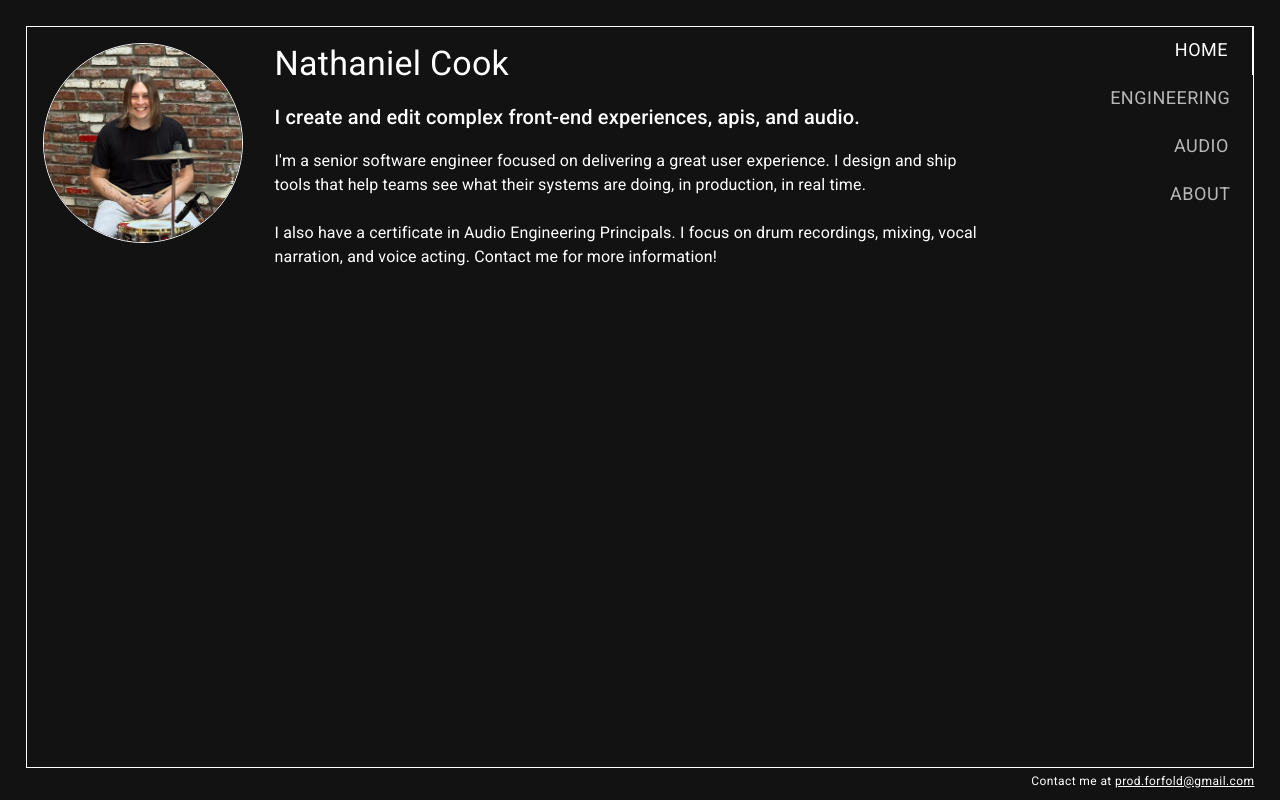
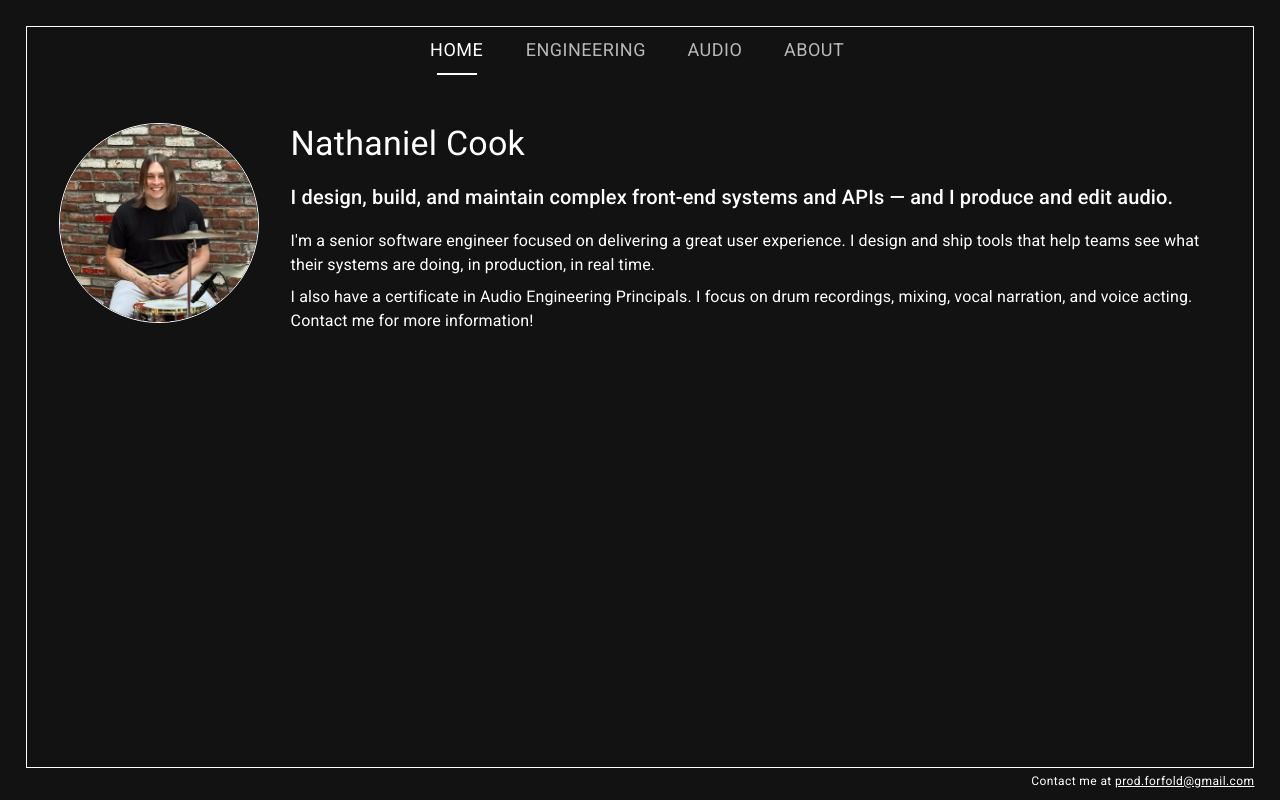
Before and after one commit to Forfold/forfold, a React (Vite) app: page / in a window 1280 px wide. Built offline with nearby package versions, Linux system fonts and the light colour scheme.

Commit message:
more stuff

```diff
--- a/src/components/Engineering/index.tsx
+++ b/src/components/Engineering/index.tsx
@@ -52,7 +52,7 @@ export function Engineering() {
         <br />
 
         <Link href="https://www.linkedin.com/in/nathanieljcook/" target="_blank">
-          My LinkedIn
+          My LinkedIn ↗️
         </Link>
       </Box>
     </Box>
--- a/src/components/Home/index.tsx
+++ b/src/components/Home/index.tsx
@@ -32,16 +32,18 @@ export default function Home() {
           Nathaniel Cook
         </Typography>
         <Typography variant="h6" component="h3" sx={{ pb: 2 }}>
-          I create and edit complex front-end experiences, apis, and audio.
+          I design, build, and maintain complex front-end systems and APIs — and I produce and edit
+          audio.
         </Typography>
 
-        <Typography variant="body1">
+        <Typography sx={{ pb: 1 }}>
           I&apos;m a senior software engineer focused on delivering a great user experience. I
           design and ship tools that help teams see what their systems are doing, in production, in
           real time.
-          <br />
-          <br />I also have a certificate in Audio Engineering Principals. I focus on drum
-          recordings, mixing, vocal narration, and voice acting. Contact me for more information!
+        </Typography>
+        <Typography>
+          I also have a certificate in Audio Engineering Principals. I focus on drum recordings,
+          mixing, vocal narration, and voice acting. Contact me for more information!
         </Typography>
       </Box>
     </Box>
--- a/src/components/Main/index.tsx
+++ b/src/components/Main/index.tsx
@@ -1,6 +1,6 @@
 import { type ReactNode, Suspense, type SyntheticEvent, useState, useRef } from 'react'
 import CssBaseline from '@mui/material/CssBaseline'
-import { Box, Tabs, Tab } from '@mui/material'
+import { Box, Tabs, Tab, Grid } from '@mui/material'
 import { styled, ThemeProvider } from '@mui/material/styles'
 import { theme } from '../../theme'
 import { Footer } from './Footer'
@@ -14,9 +14,9 @@ const StyledTabs = styled(
     children?: ReactNode
     value: number
     onChange: (event: SyntheticEvent, newValue: number) => void
+    orientation?: 'vertical' | 'horizontal'
   }) => (
     <Tabs
-      orientation="vertical"
       {...props}
       TabIndicatorProps={{
         children: <span className="MuiTabs-indicatorSpan" />,
@@ -67,53 +67,41 @@ export function App() {
     <ThemeProvider theme={theme}>
       <CssBaseline />
 
-      <Box sx={{ height: '100%', position: 'relative', padding: '2%', pb: 4 }}>
+      <Box sx={{ height: '100%', padding: '2%', pb: 4 }}>
         <Box
           id="border-box"
           ref={borderRef}
           sx={{
             height: '100%',
             width: '100%',
-            position: 'relative',
             border: '0.1px solid white',
-            overflow: 'hidden', // clip fish
+            overflow: 'auto',
           }}
         >
-          {/* right side tabs */}
-          <Box
-            id="sidebar"
-            sx={(theme) => ({
-              position: 'fixed',
-              right: '2%',
-              [theme.breakpoints.down('lg')]: {
-                position: 'relative',
-              },
-              zIndex: 3, // keep tabs above fish
-            })}
-          >
-            <StyledTabs value={value} onChange={handleChange}>
+          <Grid container spacing={2}>
+            <Grid id="sidebar" size={{ xs: 12 }} sx={{ display: 'flex', justifyContent: 'center' }}>
+              <StyledTabs orientation="horizontal" value={value} onChange={handleChange}>
                 <StyledTab value={0} label="HOME" />
                 <StyledTab value={1} label="ENGINEERING" />
                 <StyledTab value={2} label="AUDIO" />
                 <StyledTab value={3} label="ABOUT" />
               </StyledTabs>
-          </Box>
+            </Grid>
 
             {/* main content */}
-          <Box sx={{ mr: '21%', position: 'relative', zIndex: 2 }}>
-            <Box id="content-container" sx={{ height: '100%', m: 2 }}>
+            <Grid sx={{ m: 4 }}>
               <Suspense fallback={<div>Loading...</div>}>
                 {value === 0 && <Home />}
                 {value === 1 && <Engineering />}
                 {value === 2 && <Audio />}
                 {value === 3 && <About />}
               </Suspense>
-            </Box>
+            </Grid>
+          </Grid>
         </Box>
 
-          <Box sx={{ position: 'relative', zIndex: 3 }}>
+        <Box>
           <Footer />
-          </Box>
         </Box>
       </Box>
     </ThemeProvider>
```
Lines whose indentation alone changed are shown as unchanged.
